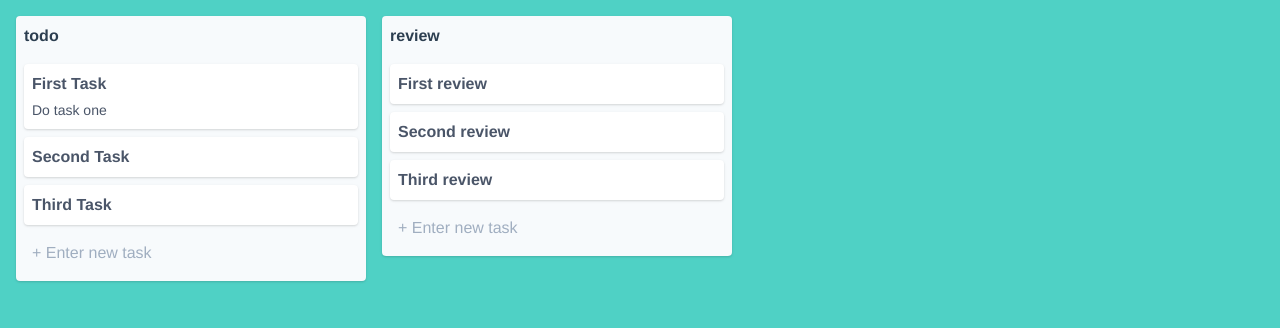
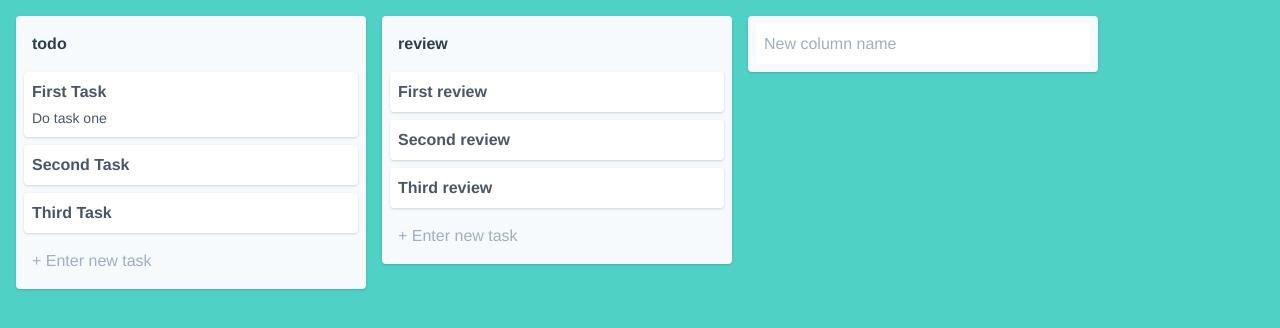
Before and after one commit to Hvasquezdev/tasks-board-drag-drop, a Vue app: page / in a window 1280 px wide. Shown: the top 328 px of the page. Built offline with nearby package versions, Linux system fonts and the light colour scheme.

Commit message:
adding and updating columns

```diff
--- a/src/store/index.js
+++ b/src/store/index.js
@@ -32,8 +32,18 @@ export default new Vuex.Store({
         description: ''
       });
     },
+    CREATE_COLUMN(state, { name }) {
+      state.board.columns.push({
+        name,
+        id: uuid(),
+        tasks: []
+      });
+    },
     UPDATE_TASK(state, { task, key, value }) {
       task[key] = value;
+    },
+    UPDATE_COLUMN_NAME(state, { column, name }) {
+      column.name = name;
     },
     MOVE_TASK(state, { from, fromIndex, to, toIndex }) {
       const taskToMove = from.splice(fromIndex, 1)[0];
--- a/src/views/Board.vue
+++ b/src/views/Board.vue
@@ -11,13 +11,19 @@
         @dragenter.prevent=""
         @dragstart.self="pickupColumn($event, column.id)"
       >
-        <div class="flex items-center mb-2 font-bold">
-          {{ column.name }}
+        <div class="flex items-center">
+          <input
+            type="text"
+            class="block p-2 w-full bg-transparent outline-none font-bold cursor-pointer"
+            placeholder="Column name"
+            :value="column.name"
+            @keyup.enter="updateColumnName($event, column)"
+          />
         </div>
 
         <div class="list-reset">
           <div
-            class="task"
+            class="task cursor-pointer"
             v-for="task in column.tasks"
             :key="task.id"
             draggable="true"
@@ -50,6 +56,16 @@
           />
         </div>
       </div>
+
+      <div class="column flex">
+        <input
+          type="text"
+          class="p-2 flex-grow rounded outline-none text-gray-500"
+          placeholder="New column name"
+          v-model.trim="newColumnName"
+          @keyup.enter="createColumn"
+        />
+      </div>
     </div>
 
     <div v-if="isTaskOpen" class="task-modal" @click.self="closeTaskModal">
@@ -63,6 +79,11 @@ import { mapState } from 'vuex';
 
 export default {
   name: 'Board-View',
+  data() {
+    return {
+      newColumnName: null
+    };
+  },
   computed: {
     ...mapState({
       board: 'board'
@@ -92,6 +113,15 @@ export default {
       });
 
       e.target.value = null;
+    },
+    createColumn() {
+      if (!this.newColumnName) return;
+
+      this.$store.commit('CREATE_COLUMN', {
+        name: this.newColumnName
+      });
+
+      this.newColumnName = null;
     },
     pickupTask(e, taskId, columnId) {
       const column = this.board.columns.find(column => column.id === columnId);
@@ -150,6 +180,16 @@ export default {
         fromIndex,
         toIndex
       });
+    },
+    updateColumnName(e, column) {
+      if (!e.target.value.trim() || !column) return;
+
+      this.$store.commit('UPDATE_COLUMN_NAME', {
+        name: e.target.value.trim(),
+        column
+      });
+
+      e.target.blur();
     }
   }
 };
```
